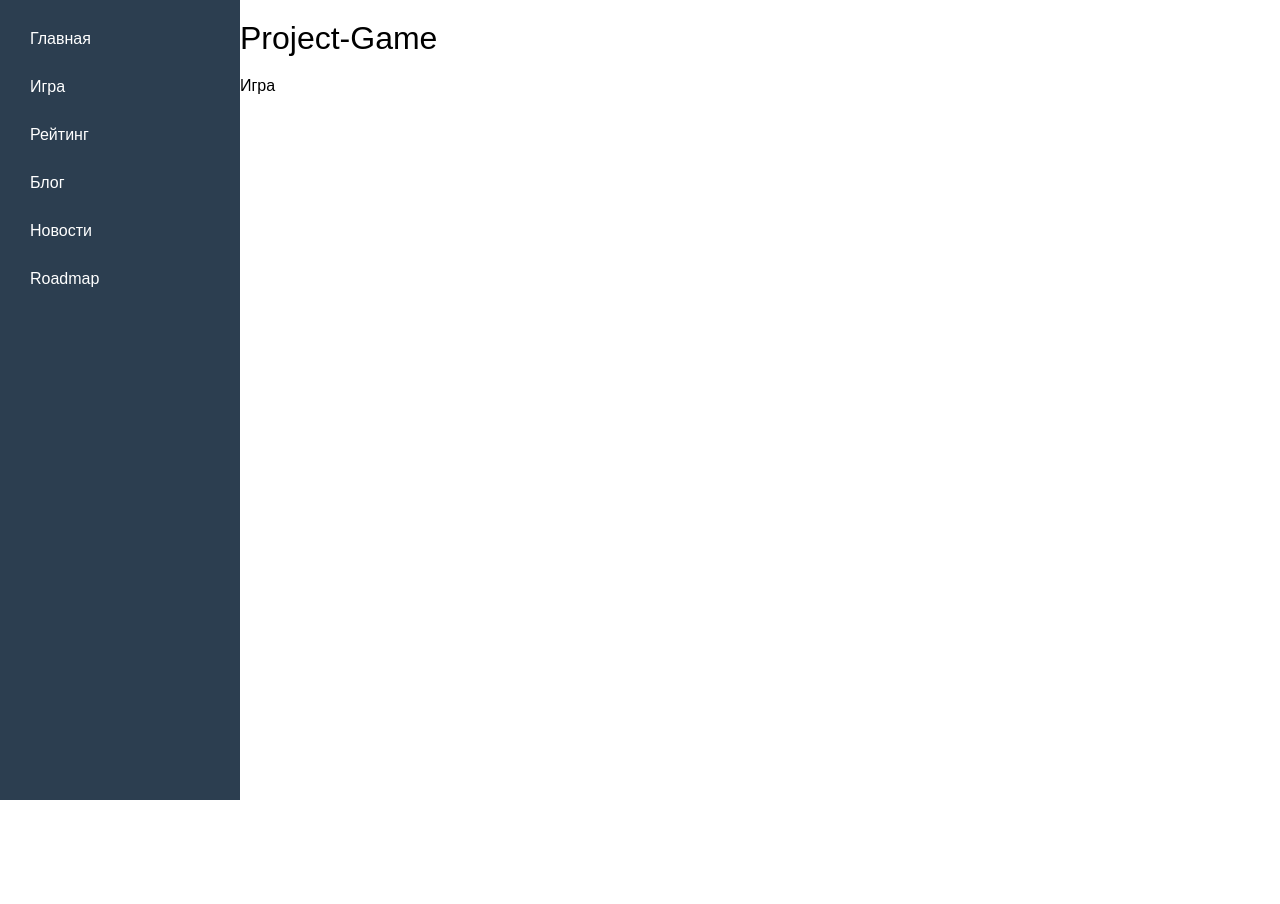
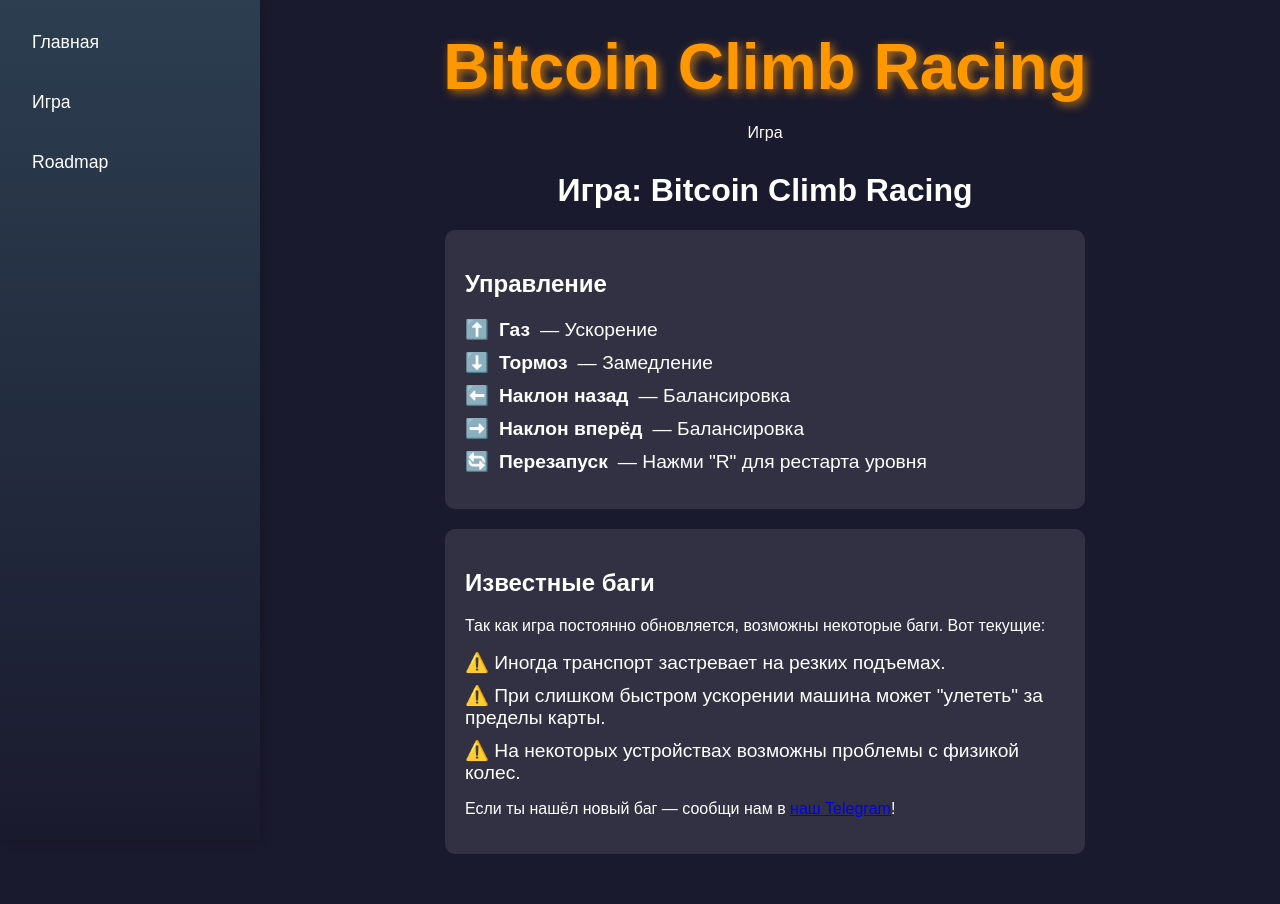
Before and after one commit to rtgigow6565/my-game, a Django app: page /game/ in a window 1280 px wide. Before the commit the page ends 800 px from the top, so only its background shows below. Run offline with Django 4.2, Linux system fonts and the light colour scheme.

Commit message:
add new style

```diff
--- a/gameapp/urls.py
+++ b/gameapp/urls.py
@@ -12,5 +12,4 @@
     path('news/', views.news, name='news'),
     path('roadmap/', views.roadmap, name='roadmap'),
     path('rating/', views.radingame, name='rating'),
-    path('gamess/', csrf_exempt(views.game_view), name='gamesss'),
 ]
--- a/gameapp/views.py
+++ b/gameapp/views.py
@@ -17,12 +17,3 @@
 
 def radingame(request):
     return render(request, 'gameapp/rating.html')
-
-def game_view(request):
-    response = render(request, 'web3/web3bitcar.html')
-    response["Cross-Origin-Opener-Policy"] = "same-origin"
-    response["Cross-Origin-Embedder-Policy"] = "require-corp"
-    response["X-Content-Type-Options"] = "nosniff"
-    response["Access-Control-Allow-Origin"] = "*"
-    response["Access-Control-Allow-Headers"] = "Cross-Origin-Embedder-Policy, Cross-Origin-Opener-Policy"
-    return response
--- a/static/css/style.css
+++ b/static/css/style.css
@@ -1,60 +1,190 @@
+/* Общие стили */
 body {
-    font-family: Arial, sans-serif;
+    font-family: 'Poppins', Arial, sans-serif;
     margin: 0;
     padding: 0;
     box-sizing: border-box;
+    background-color: #1a1a2e;
+    color: #fff;
 }
 
+/* Боковая панель */
 .sidebar {
     position: fixed;
     top: 0;
     left: 0;
-    width: 200px;
+    width: 220px;
     height: 100vh;
-    background-color: #2c3e50;
+    background: linear-gradient(180deg, #2c3e50, #1a1a2e);
     color: white;
     padding: 20px;
     display: flex;
     flex-direction: column;
-    gap: 10px;
+    gap: 15px;
+    box-shadow: 2px 0 10px rgba(0, 0, 0, 0.2);
 }
 
 .sidebar a {
     color: white;
     text-decoration: none;
-    padding: 10px;
-    border-radius: 5px;
+    padding: 12px;
+    border-radius: 8px;
+    font-size: 1.1em;
+    transition: all 0.3s ease;
 }
 
 .sidebar a:hover {
-    background-color: #34495e;
+    background-color: #ff9800;
+    transform: scale(1.05);
 }
 
+/* Основной контент */
 .main-content {
-    margin-left: 220px;
-    padding: 20px;
+    margin-left: 250px;
+    padding: 30px;
+    text-align: center;
 }
 
 .project-title {
-    font-size: 2em;
+    font-size: 4em;
+    font-weight: bold;
+    color: #ff9800;
+    text-shadow: 3px 3px 10px rgba(255, 152, 0, 0.7);
     margin-bottom: 20px;
 }
 
-.project-description {
-    margin-bottom: 30px;
+
+.project-title {
+    display: flex;
+    align-items: center;
+    justify-content: center;
+    gap: 15px;
 }
 
-.game-link {
-    margin-bottom: 30px;
+.project-title img {
+    width: 60px;
+    height: 60px;
+    border-radius: 50%;
+    transition: transform 0.3s ease;
 }
 
+
+.project-description {
+    font-size: 1.5em;
+    margin-bottom: 20px;
+}
+
+.game-link a {
+    display: inline-block;
+    background: #ff9800;
+    color: #fff;
+    padding: 15px 25px;
+    font-size: 1.3em;
+    font-weight: bold;
+    text-decoration: none;
+    border-radius: 10px;
+    transition: all 0.3s ease;
+}
+
+.game-link a:hover {
+    background: #e68900;
+    transform: scale(1.1);
+}
+
+/* Социальные ссылки */
 .social-links {
     display: flex;
-    gap: 10px;
+    justify-content: center;
+    gap: 15px;
+    margin-top: 20px;
 }
 
 .social-links img {
-    width: 40px;
-    height: 40px;
-    cursor: pointer;
+    width: 60px;
+    height: 60px;
+    border-radius: 50%;
+    transition: transform 0.3s ease;
 }
+
+.social-links img:hover {
+    transform: scale(1.2);
+}
+
+/* Адаптивность */
+@media (max-width: 768px) {
+    .sidebar {
+        width: 180px;
+    }
+    .main-content {
+        margin-left: 190px;
+    }
+    .project-title {
+        font-size: 3em;
+    }
+    .game-link a {
+        font-size: 1.1em;
+    }
+}
+
+
+
+
+.game-screenshots {
+    margin-top: 30px;
+    text-align: center;
+}
+
+.screenshots {
+    display: flex;
+    justify-content: center;
+    gap: 15px;
+    flex-wrap: wrap;
+}
+
+.screenshots img {
+    width: 300px;
+    border-radius: 10px;
+    transition: transform 0.3s ease;
+}
+
+.screenshots img:hover {
+    transform: scale(1.05);
+}
+
+
+.screenshots112 img:hover {
+    transform: scale(1.12);
+}
+
+
+
+
+
+
+
+.game-section {
+    text-align: center;
+    margin-top: 30px;
+}
+
+.game-controls, .game-bugs {
+    background: rgba(255, 255, 255, 0.1);
+    padding: 20px;
+    border-radius: 10px;
+    max-width: 600px;
+    margin: 20px auto;
+    text-align: left;
+}
+
+.game-controls ul, .game-bugs ul {
+    list-style: none;
+    padding: 0;
+}
+
+.game-controls li, .game-bugs li {
+    font-size: 1.2em;
+    margin: 10px 0;
+    display: flex;
+    align-items: center;
+    gap: 10px;
+}
--- a/templates/base.html
+++ b/templates/base.html
@@ -4,30 +4,59 @@
 <head>
     <meta charset="UTF-8">
     <meta name="viewport" content="width=device-width, initial-scale=1.0">
-    <title>{% block title %}Project-Game{% endblock %}</title>
+    <title>{% block title %}Bitcoin Climb Racing{% endblock %}</title>
     <link rel="stylesheet" href="{% static 'css/style.css' %}">
+    <link rel="icon" href="{% static 'images/icon.png' %}">
 </head>
 <body>
     <div class="sidebar">
         <a href="{% url 'home' %}">Главная</a>
         <a href="{% url 'game' %}">Игра</a>
-        <a href="{% url 'rating' %}">Рейтинг</a>
-        <a href="{% url 'blog' %}">Блог</a>
-        <a href="{% url 'news' %}">Новости</a>
         <a href="{% url 'roadmap' %}">Roadmap</a>
     </div>
     <div class="main-content">
         {% block content %}
-        <div class="project-title">Project-Game</div>
-        <div class="project-description">Описание проекта</div>
+        <div class="project-title">
+            Bitcoin Climb Racing
+            <img src="{% static 'images/icon.png' %}" alt="Лого" class="logo">
+
+        <br>
+        <br>
+        </div>
+        <div class="project-description">
+            <p>
+                <strong>Bitcoin Climb Racing</strong> — это аркадная 2D-гонка, вдохновлённая Hill Climb Racing,
+                но с уникальной особенностью: вместо холмов трассы строятся по реальным графикам цены биткоина!
+                Перепады высот отражают волатильность рынка, а игроку предстоит балансировать между риском и скоростью.
+            </p>
+            <p>
+                📈 Испытай свои навыки в управлении транспортом на взлётах и падениях крипторынка! 🚀
+                🏆 Пройди трассы, побей рекорды и соревнуйся с друзьями!
+            </p>
+        </div>
         <div class="game-link">
-            <a href="{% url 'gamesss' %}">Ссылка на игру</a>
+            <a href="https://67cd57977da2880008e17f56--bitcoin-climb-racing.netlify.app/"
+               target="_blank" rel="noopener noreferrer">Играть сейчас</a>
         </div>
+        <div class="game-screenshots">
+            <h2>Галерея игры</h2>
+            <div class="screenshots">
+                <img src="{% static 'images/screenshot_1.png' %}" alt="Скриншот 1">
+                <img src="{% static 'images/screenshot_2.png' %}" alt="Скриншот 2">
+                <img src="{% static 'images/screenshot_3.png' %}" alt="Скриншот 3">
+            </div>
+        </div>
+
         <div class="social-links">
-            <img src="{% static 'images/icon1.png' %}" alt="Icon 1">
-            <img src="{% static 'images/icon2.png' %}" alt="Icon 2">
-            <img src="{% static 'images/icon3.png' %}" alt="Icon 3">
-            <img src="{% static 'images/icon4.png' %}" alt="Icon 4">
+            <a href="https://t.me/yourchannel" target="_blank">
+                <img src="{% static 'images/telegram.png' %}" alt="Telegram">
+            </a>
+            <a href="https://twitter.com/yourgame" target="_blank">
+                <img src="{% static 'images/twitter.png' %}" alt="Twitter">
+            </a>
+            <a href="https://discord.gg/yourgame" target="_blank">
+                <img src="{% static 'images/discord.png' %}" alt="Discord">
+            </a>
         </div>
         {% endblock %}
     </div>
--- a/templates/gameapp/blog.html
+++ b/templates/gameapp/blog.html
@@ -3,6 +3,6 @@
 {% block title %}Блог{% endblock %}
 
 {% block content %}
-<div class="project-title">Project-Game</div>
+<div class="project-title">Bitcoin Climb Racing</div>
 <p>Блог</p>
 {% endblock %}
--- a/templates/gameapp/game.html
+++ b/templates/gameapp/game.html
@@ -3,6 +3,31 @@
 {% block title %}Игра{% endblock %}
 
 {% block content %}
-<div class="project-title">Project-Game</div>
+<div class="project-title">Bitcoin Climb Racing</div>
 <p>Игра</p>
+<div class="game-section">
+    <h1>Игра: Bitcoin Climb Racing</h1>
+
+    <div class="game-controls">
+        <h2>Управление</h2>
+        <ul>
+            <li>⬆️ <strong>Газ</strong> — Ускорение</li>
+            <li>⬇️ <strong>Тормоз</strong> — Замедление</li>
+            <li>⬅️ <strong>Наклон назад</strong> — Балансировка</li>
+            <li>➡️ <strong>Наклон вперёд</strong> — Балансировка</li>
+            <li>🔄 <strong>Перезапуск</strong> — Нажми "R" для рестарта уровня</li>
+        </ul>
+    </div>
+
+    <div class="game-bugs">
+        <h2>Известные баги</h2>
+        <p>Так как игра постоянно обновляется, возможны некоторые баги. Вот текущие:</p>
+        <ul>
+            <li>⚠️ Иногда транспорт застревает на резких подъемах.</li>
+            <li>⚠️ При слишком быстром ускорении машина может "улететь" за пределы карты.</li>
+            <li>⚠️ На некоторых устройствах возможны проблемы с физикой колес.</li>
+        </ul>
+        <p>Если ты нашёл новый баг — сообщи нам в <a href="https://t.me/yourchannel" target="_blank">наш Telegram</a>!</p>
+    </div>
+</div>
 {% endblock %}
--- a/templates/gameapp/news.html
+++ b/templates/gameapp/news.html
@@ -3,6 +3,6 @@
 {% block title %}Новости{% endblock %}
 
 {% block content %}
-<div class="project-title">Project-Game</div>
+<div class="project-title">Bitcoin Climb Racing</div>
 <p>Новости</p>
 {% endblock %}
--- a/templates/gameapp/rating.html
+++ b/templates/gameapp/rating.html
@@ -3,6 +3,6 @@
 {% block title %}Rating{% endblock %}
 
 {% block content %}
-<div class="project-title">Project-Game</div>
+<div class="project-title">Bitcoin Climb Racing</div>
 <p>Rating</p>
 {% endblock %}
```
Also changed, not shown: templates/gameapp/roadmap.html (+7 -1 lines), static/images/Screenshot_1.png (added), static/images/Screenshot_2.png (added), static/images/Screenshot_3.png (added), static/images/icon.png (added), static/images/icon2.png (added), static/images/roadmap.png (added).
